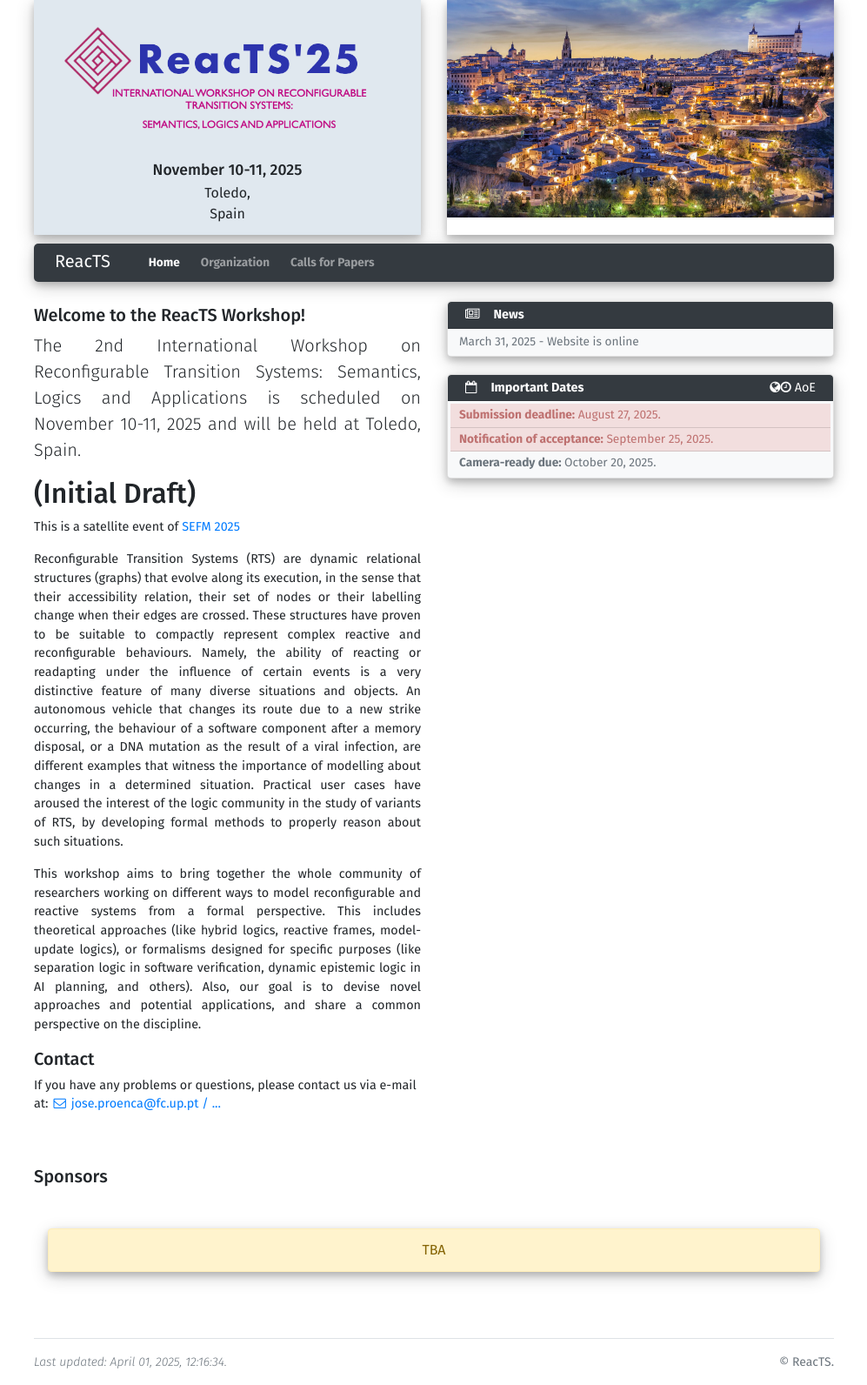
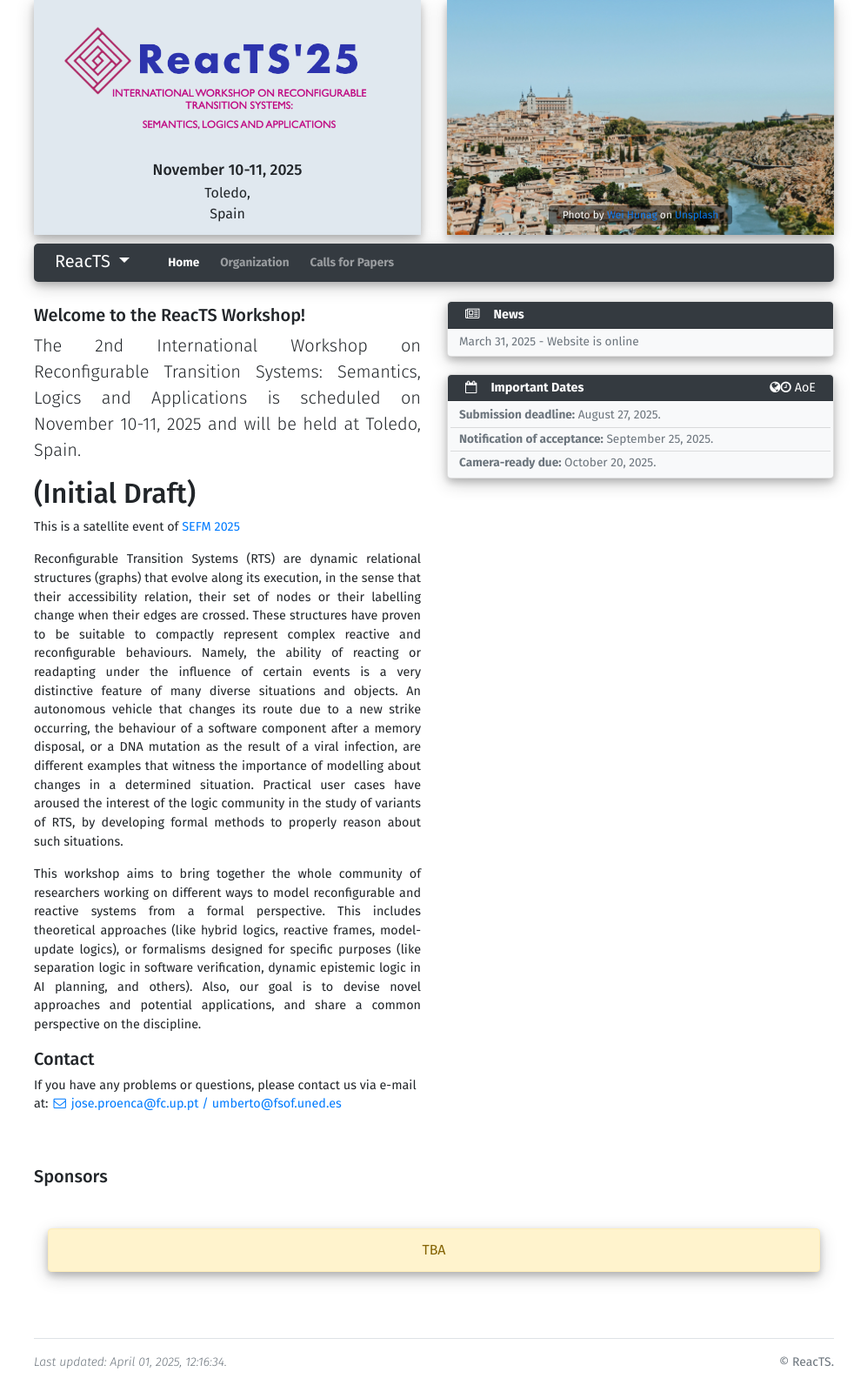
Before and after one commit to reacts-workshop/2025, a Jekyll site: the page built from index.md, in a window 1280 px wide. Shown: the whole page at 87% size, without its empty margins (141-1138 px from the left). Built offline with Jekyll 4.4.1, drawn with Linux system fonts in a browser that asks for light colours; some of the changed lines change nothing that is shown.

Commit message:
updated slideshow

```diff
--- a/_data/conference.yml
+++ b/_data/conference.yml
@@ -4,7 +4,7 @@
   <h2> (Initial Draft) </h3>
   This is a satellite event of  <a href="https://sefm-conference.github.io/2025/" >SEFM 2025</a>
 
-email: jose.proenca@fc.up.pt / ...
+email: jose.proenca@fc.up.pt / umberto@fsof.uned.es
 
 iteration: 2nd
 full_title: "2nd International Workshop on Reconfigurable Transition Systems: Semantics, Logics and Applications"
@@ -23,44 +23,56 @@
 show_title: false
 
 slideshow:
-  - id: 0
-    image_path: ./assets/images/slideshow/0-banner.jpg
-    description: "Toledo by night"
-    photographer_name: ""
-    photographer_link: ""
-    active: True
+  # - id: 0
+  #   image_path: ./assets/images/slideshow/0-banner.jpg
+  #   description: "Toledo by night"
+  #   photographer_name: ""
+  #   photographer_link: ""
+  #   active: True
   # - id: 1
   #   image_path: ./assets/images/slideshow/1-aveiro.jpeg
   #  # description: ""
   #   photographer_name: ""
   #   photographer_link: ""
+  - id: 0
+    image_path: ./assets/images/slideshow/0-wei-hunag.jpg
+    description: >
+      Photo by <a href="https://unsplash.com/@wei0411?utm_content=creditCopyText&utm_medium=referral&utm_source=unsplash">Wei Hunag</a> on <a href="https://unsplash.com/photos/white-and-brown-concrete-buildings-near-body-of-water-during-daytime-Wsq7mTqt8nE?utm_content=creditCopyText&utm_medium=referral&utm_source=unsplash">Unsplash</a>
+    photographer_name: ""
+    photographer_link: ""
+    active: True
   - id: 1
-    image_path: ./assets/images/slideshow/0-banner.jpg
-    description: "Toledo by night"
+    image_path: ./assets/images/slideshow/1-alex-garcia.jpg
+    description: >
+      Photo by <a href="https://unsplash.com/@soyjosa?utm_content=creditCopyText&utm_medium=referral&utm_source=unsplash">Alex Garcia</a> on <a href="https://unsplash.com/photos/people-walking-on-street-during-daytime-jF_XUvPHG44?utm_content=creditCopyText&utm_medium=referral&utm_source=unsplash">Unsplash</a>
     photographer_name: ""
     photographer_link: ""
     active: True
   - id: 2
-    image_path: ./assets/images/slideshow/0-banner.jpg
-    description: "Toledo by night"
+    image_path: ./assets/images/slideshow/2-javier-alamo-rodriguez.jpg
+    description: >
+      Photo by <a href="https://unsplash.com/@javier1965?utm_content=creditCopyText&utm_medium=referral&utm_source=unsplash">javier alamo rodriguez</a> on <a href="https://unsplash.com/photos/people-walking-near-white-concrete-building-during-night-time-5gx8B2lTLDw?utm_content=creditCopyText&utm_medium=referral&utm_source=unsplash">Unsplash</a>
     photographer_name: ""
     photographer_link: ""
     active: True
   - id: 3
-    image_path: ./assets/images/slideshow/0-banner.jpg
-    description: "Toledo by night"
+    image_path: ./assets/images/slideshow/3-greta-scholderle-moller.jpg
+    description: >
+      Photo by <a href="https://unsplash.com/@schoelderle?utm_content=creditCopyText&utm_medium=referral&utm_source=unsplash">Greta Schölderle Möller</a> on <a href="https://unsplash.com/photos/aerial-photography-of-buildings-FOc1dAPuCIU?utm_content=creditCopyText&utm_medium=referral&utm_source=unsplash">Unsplash</a>
     photographer_name: ""
     photographer_link: ""
     active: True
   - id: 4
-    image_path: ./assets/images/slideshow/0-banner.jpg
-    description: "Toledo by night"
+    image_path: ./assets/images/slideshow/4-aki.jpg
+    description: >
+      Photo by <a href="https://unsplash.com/@fan_world2020?utm_content=creditCopyText&utm_medium=referral&utm_source=unsplash">Aki</a> on <a href="https://unsplash.com/photos/brown-and-white-concrete-building-during-daytime-TF8YCvNalQQ?utm_content=creditCopyText&utm_medium=referral&utm_source=unsplash">Unsplash</a>
     photographer_name: ""
     photographer_link: ""
     active: True
   - id: 5
-    image_path: ./assets/images/slideshow/0-banner.jpg
-    description: "Toledo by night"
+    image_path: ./assets/images/slideshow/5-miguel-angel-sanz.jpg
+    description: >
+      Photo by <a href="https://unsplash.com/@maswdl95?utm_content=creditCopyText&utm_medium=referral&utm_source=unsplash">Miguel Ángel Sanz</a> on <a href="https://unsplash.com/photos/brown-concrete-building-on-green-grass-field-near-body-of-water-during-daytime-e8bIAHYttlk?utm_content=creditCopyText&utm_medium=referral&utm_source=unsplash">Unsplash</a>
     photographer_name: ""
     photographer_link: ""
     active: True
@@ -105,11 +117,11 @@
 deadlines:
   - date: 2025-08-27
     text: Submission deadline
-    pass_due: True
+    pass_due: False
     strike_through: False
   - date: 2025-09-25
     text: Notification of acceptance
-    pass_due: True
+    pass_due: False
     strike_through: False
   - date: 2025-10-20
     text: Camera-ready due
@@ -138,10 +150,10 @@
 # social_media:
 #   facebook_link:
 #   twitter_link:
-# previous_iterations:
-#   - name: 6th ISCLS
-#     year: 2019
-#     url: https://iscls.github.io/iscls2019/
+previous_iterations:
+  - name: 1st ReacTS
+    year: 2024
+    url: https://reacts2024.github.io/
 #   - name: 5th ISCLS
 #     year: 2013
 #     url: https://sites.google.com/site/5isclc2013/Home
--- a/assets/main.css
+++ b/assets/main.css
@@ -47,7 +47,7 @@
     bottom: 1rem;
     opacity: 0.9;
     height: 1rem;
-    display: none;
+/*    display: none;*/
 }
 
 .carousel-caption p span {
```
Also changed, not shown: assets/images/slideshow/0-wei-hunag.jpg (added), assets/images/slideshow/1-alex-garcia.jpg (added), assets/images/slideshow/2-javier-alamo-rodriguez.jpg (added), assets/images/slideshow/3-greta-scholderle-moller.jpg (added), assets/images/slideshow/4-aki.jpg (added), assets/images/slideshow/5-miguel-angel-sanz.jpg (added).
